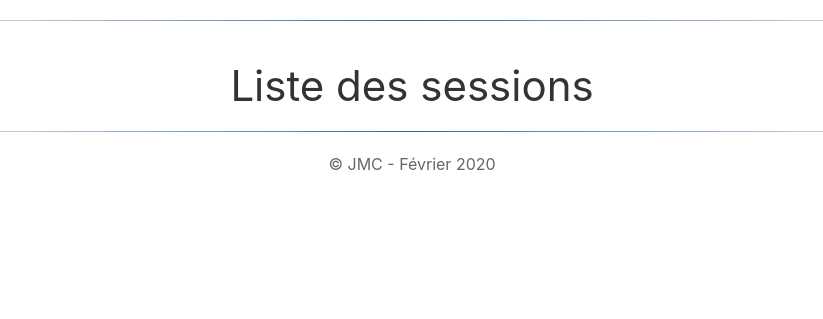
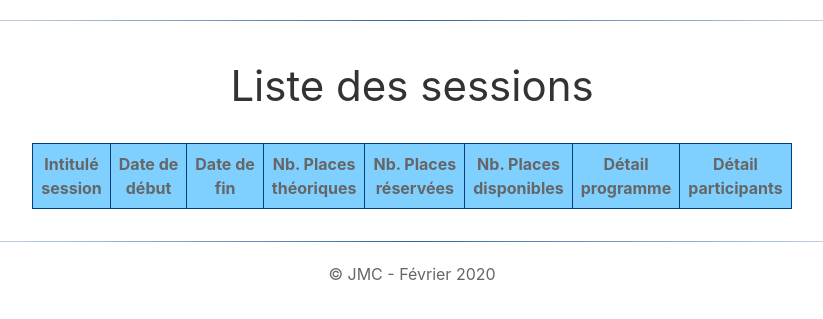
Before and after one commit to jmcasaubon/ProjGestSessForm, a Symfony app: template templates/session/home.html.twig in a window 1280 px wide. Shown: the part 112-431 px from the top of the page, without its empty margins (228-1051 px from the left). Run offline with Twig, Linux system fonts and the light colour scheme; the template is opened without the code that fills it, so the values that code supplies are empty; some libraries are stand-ins or nearby versions.

Commit message:
Ajout des premières vues (stagiaires et sessions)

```diff
--- a/public/css/style.css
+++ b/public/css/style.css
@@ -53,8 +53,11 @@ table {
     border-collapse: collapse;
 }
 
-table tr td {
-    border: 1px solid #808080;
+table th {
+    background-color: #7fcfff;
+}
+table th,tr,td {
+    border: 1px solid #003f7f;
     padding: .5em;
 }
 table td.nb-left {
@@ -62,6 +65,12 @@ table td.nb-left {
 }
 table td.nb-right {
     border-right: 0;
+}
+table td.nb-top {
+    border-top: 0;
+}
+table td.nb-bottom {
+    border-bottom: 0;
 }
 
 /* Mise en page en-tête */
--- a/templates/session/home.html.twig
+++ b/templates/session/home.html.twig
@@ -2,4 +2,32 @@
 
 {% block body %}
     <h1 class="center">Liste des sessions</h1>
+    <table class="with-borders">
+        <thead>
+            <tr>
+                <th>Intitulé<br>session</th>
+                <th>Date de<br>début</th>
+                <th>Date de<br>fin</th>
+                <th>Nb. Places<br>théoriques</th>
+                <th>Nb. Places<br>réservées</th>
+                <th>Nb. Places<br>disponibles</th>
+                <th>Détail<br>programme</th>
+                <th>Détail<br>participants</th>
+            </tr>
+        </thead>
+        <tbody>
+            {% for session in sessions %}
+            <tr>
+                <td class="left">{{session.intitule}}</td>
+                <td class="center">{{session.dateDebut | date("d/m/Y")}}</td>
+                <td class="center">{{session.dateFin | date("d/m/Y")}}</td>
+                <td class="center">{{session.nbPlaces}}</td>
+                <td class="center">{{session.stagiaires | length}}</td>
+                <td class="center">{{session.nbPlaces - (session.stagiaires | length)}}</td>
+                <td class="center"><a class="button" href="#"><i class="far fa-eye"></i></a></td>
+                <td class="center"><a class="button" href="#"><i class="far fa-eye"></i></a></td>
+            </tr>
+            {% endfor %}
+        </tbody>
+    </table>
 {% endblock %}
```
Also changed, not shown: src/Controller/SessionController.php (+6 -1 lines), src/Controller/StagiaireController.php (+17 -2 lines), src/Entity/Stagiaire.php (+17 -0 lines), src/Migrations/Version20200213135759.php (added, +35 -0 lines), src/Repository/SessionRepository.php (+9 -0 lines), src/Repository/StagiaireRepository.php (+9 -0 lines), templates/stagiaire/detail.html.twig (added, +29 -0 lines), templates/stagiaire/home.html.twig (+26 -0 lines).
